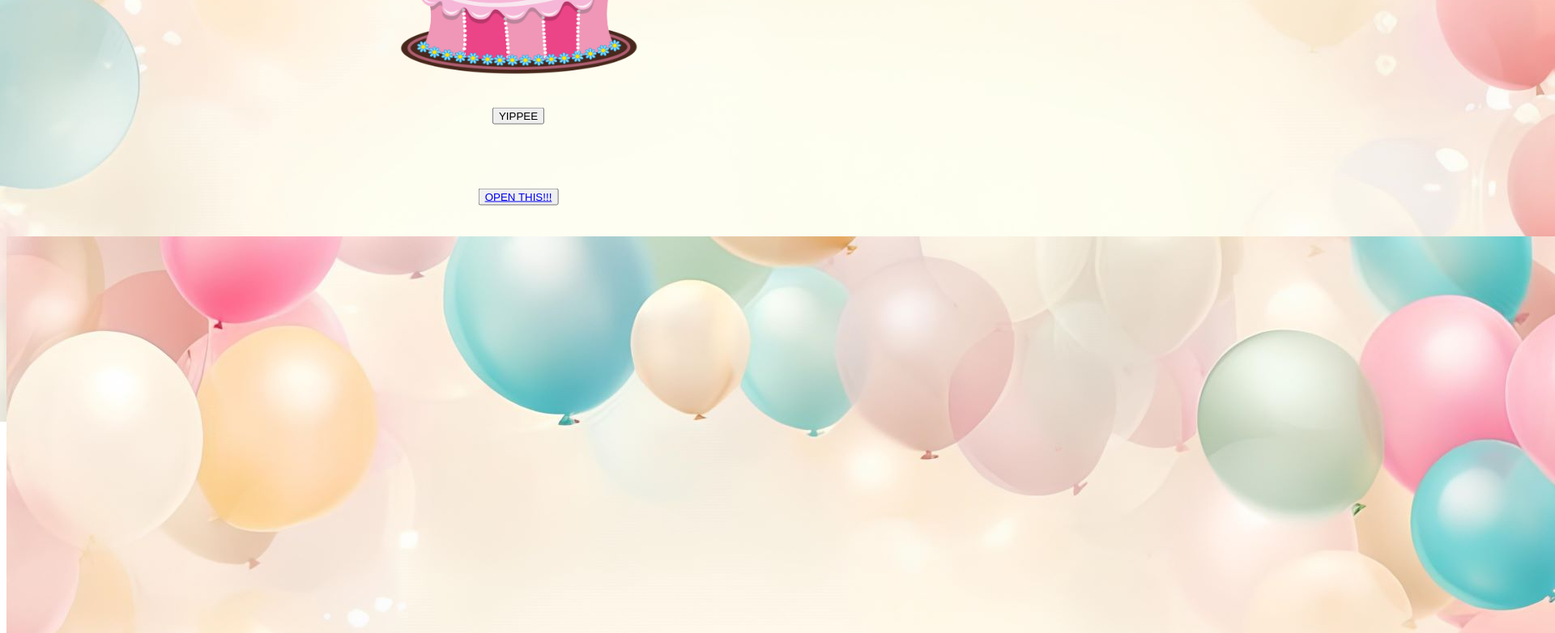
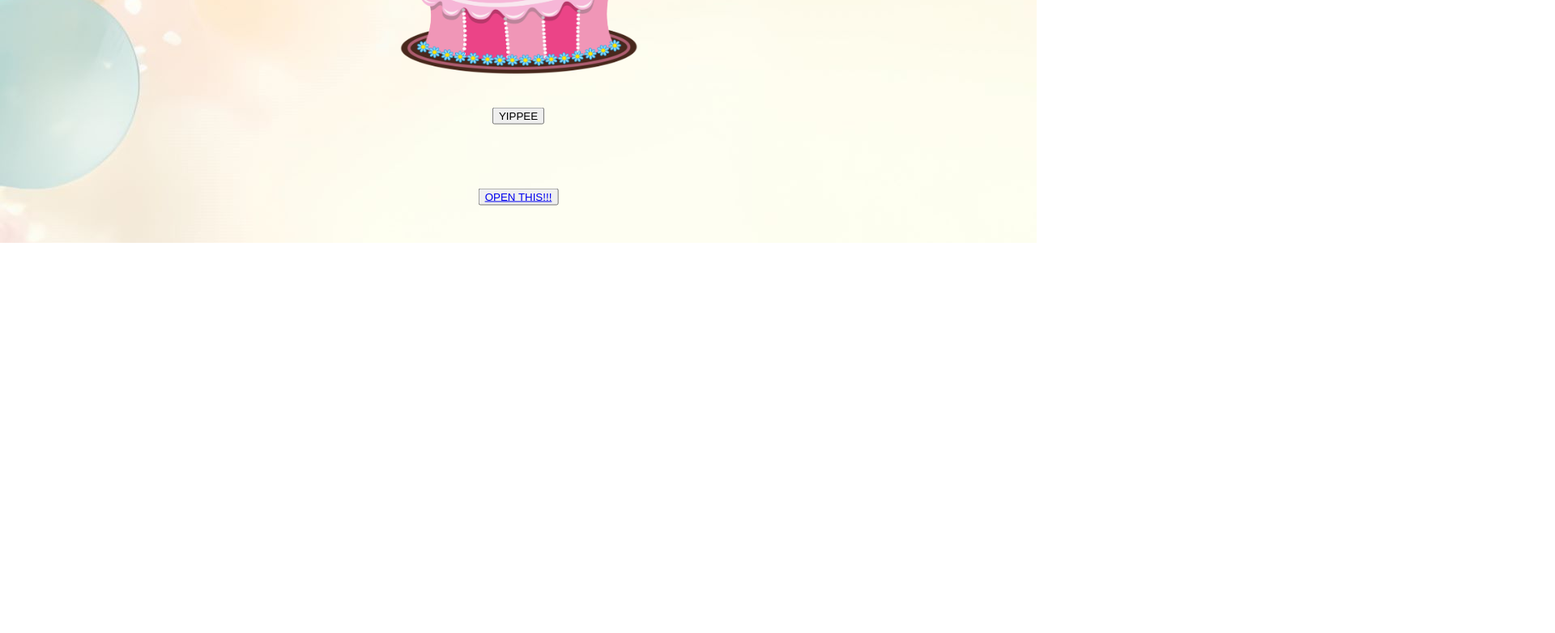
Before and after one commit to Cherrlynvi/Hapibidi, a plain HTML site: page index.html in a window 1280 px wide. Shown: the part 554-1336 px from the top of the page at 81% size, 1920 px wide, since content can reach past the window. After the commit the page ends 854 px from the top, so only its background shows below. Drawn offline with nearby package versions, Linux system fonts and the light colour scheme.

Commit message:
Update index.html

```diff
--- a/index.html
+++ b/index.html
@@ -112,9 +112,5 @@ img:hover {
                   </button>
                 </div>
               </div>
-
-
-
-    <img src="balloon.jpg">
 </body>
 </html>
```
